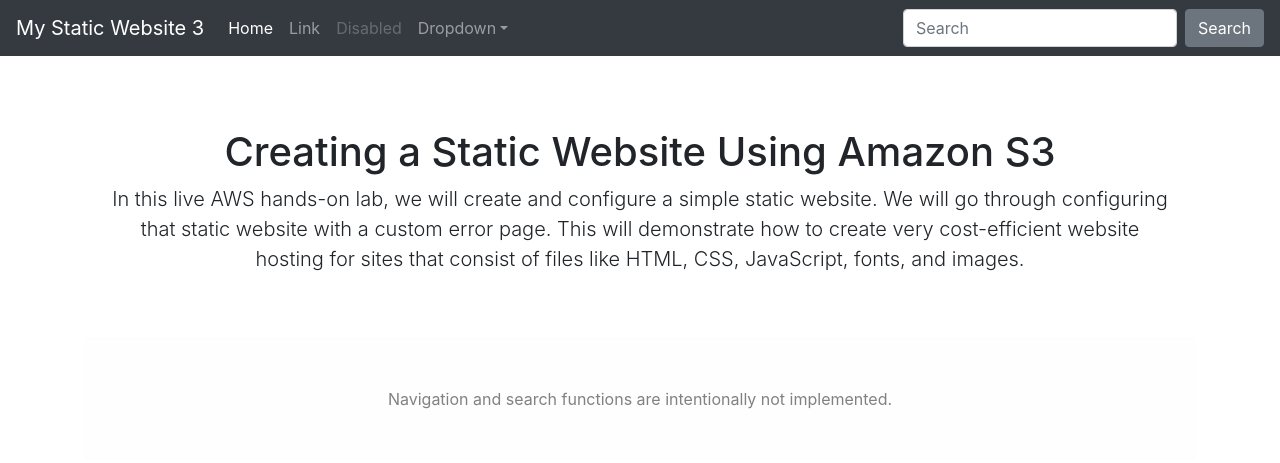
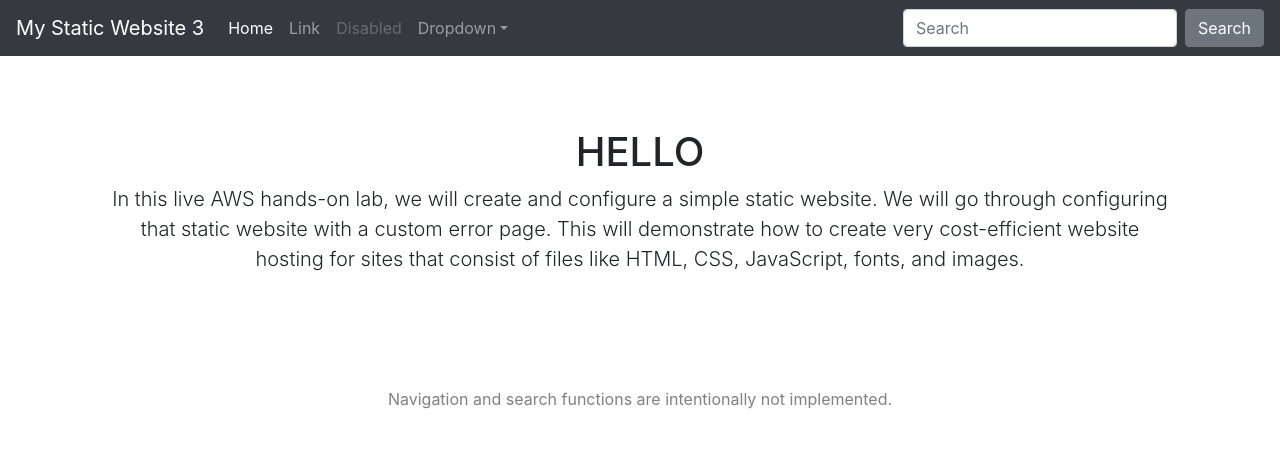
Before and after one commit to Mira-5/AwsStaticWebsite, a plain HTML site: page index.html in a window 1280 px wide. Drawn offline with nearby package versions, Linux system fonts and the light colour scheme.

Commit message:
my first commit

```diff
--- a/index.html
+++ b/index.html
@@ -75,7 +75,7 @@
   <main role="main" class="container">
 
     <div class="starter-template">
-      <h1>Creating a Static Website Using Amazon S3</h1>
+      <h1>HELLO</h1>
       <p class="lead">In this live AWS hands-on lab, we will create and configure a simple static website. We will go
         through configuring that static website with a custom error page. This will demonstrate how to create very
         cost-efficient website hosting for sites that consist of files like HTML, CSS, JavaScript, fonts, and images.
```
